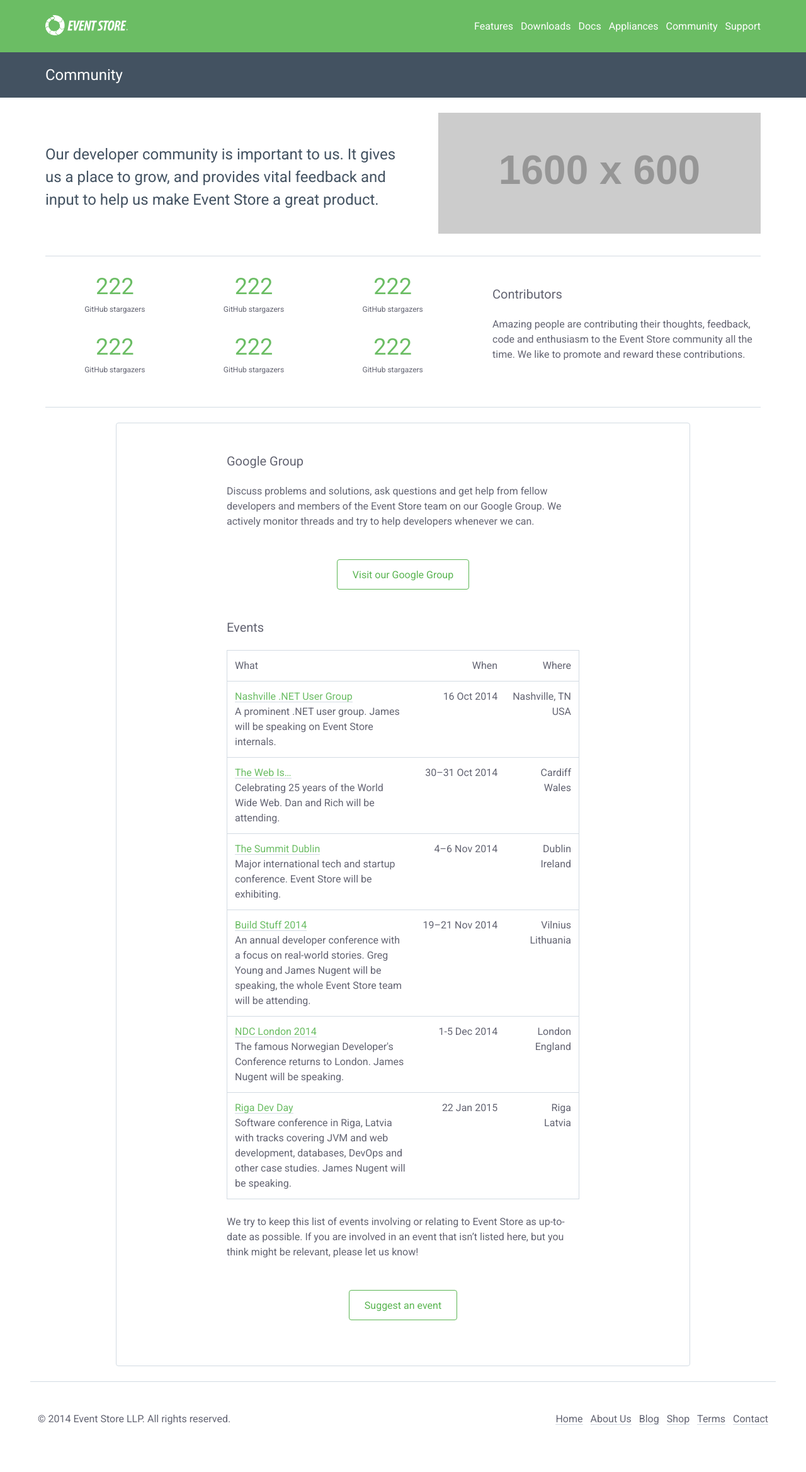
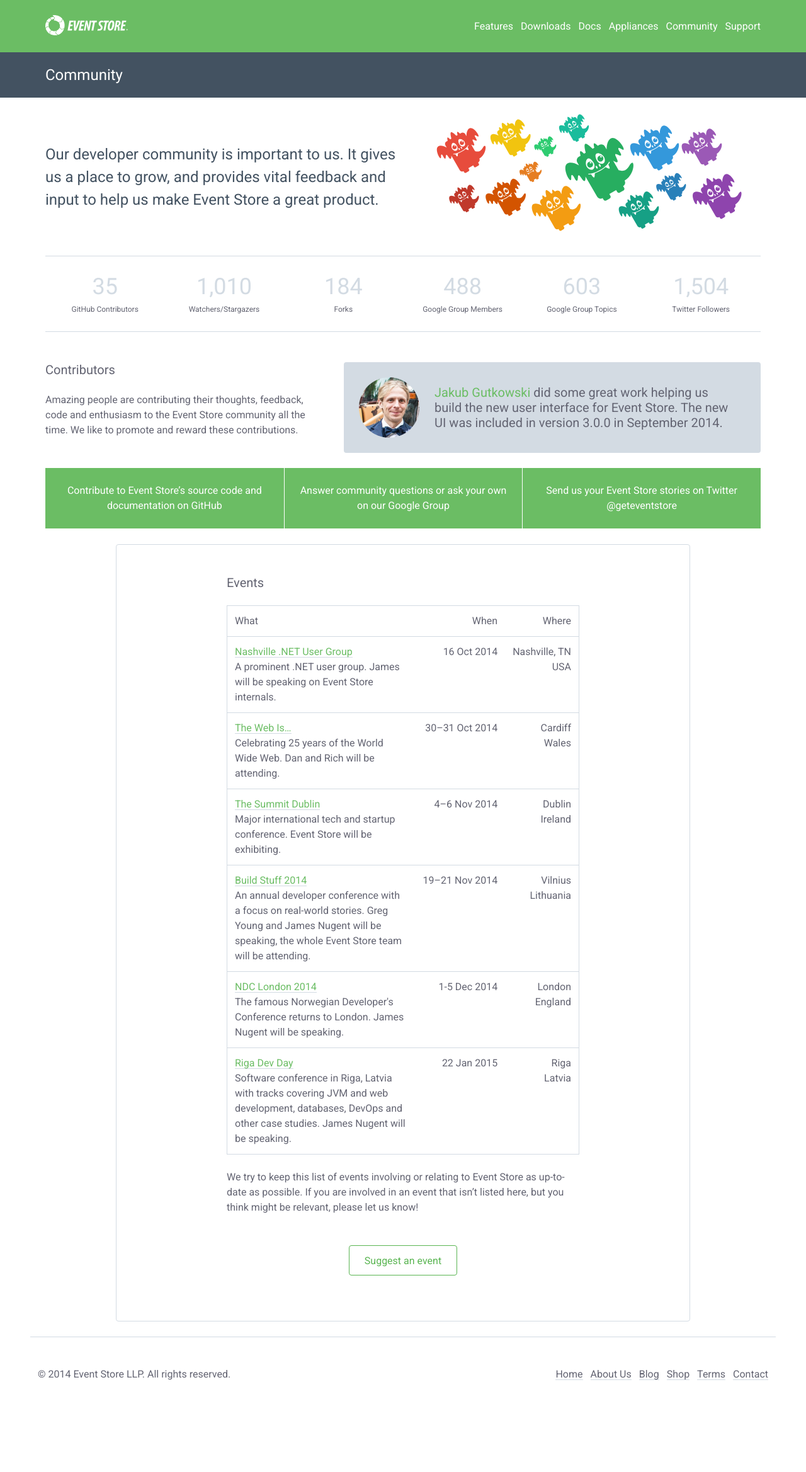
Before and after one commit to sandboxorg/geteventstore.com, a Jekyll site: the page built from community/index.html, in a window 1280 px wide. Shown: the whole page at 63% size. Built offline with Jekyll 4.4.1, drawn with Linux system fonts in a browser that asks for light colours; nearby versions of some CDN libraries; Markdown is read by kramdown in place of the engine named in the settings; after the commit the page ends 2266 px from its top, so only the background shows below that.

Commit message:
Added contributions section to the community page

```diff
--- a/_config.yml
+++ b/_config.yml
@@ -1,6 +1,6 @@
 name: "Event Store"
 description: "The open-source, functional database with Complex Event Processing in JavaScript."
-url: "http://geteventstore.dev"
+url: "http://geteventstore.com"
 permalink: /blog/:year:month:day/:title/index.html
 markdown: redcarpet
 highlighter: pygments
--- a/community/index.html
+++ b/community/index.html
@@ -20,47 +20,57 @@ title: "Community"
     </div>
     <div class="inner-container">
         <div class="page-section">
-            <div class="page-section__major">
             <ul class="contribution-stats">
                 <li class="contribution-stats__stat">
-                        <span class="value">222</span>
-                        <span class="label">GitHub stargazers</span>
+                    <span class="value">35</span>
+                    <span class="label">GitHub Contributors</span>
                 </li>
                 <li class="contribution-stats__stat">
-                        <span class="value">222</span>
-                        <span class="label">GitHub stargazers</span>
+                    <span class="value">1,010</span>
+                    <span class="label">Watchers/Stargazers</span>
                 </li>
                 <li class="contribution-stats__stat">
-                        <span class="value">222</span>
-                        <span class="label">GitHub stargazers</span>
+                    <span class="value">184</span>
+                    <span class="label">Forks</span>
                 </li>
                 <li class="contribution-stats__stat">
-                        <span class="value">222</span>
-                        <span class="label">GitHub stargazers</span>
+                    <span class="value">488</span>
+                    <span class="label">Google Group Members</span>
                 </li>
                 <li class="contribution-stats__stat">
-                        <span class="value">222</span>
-                        <span class="label">GitHub stargazers</span>
+                    <span class="value">603</span>
+                    <span class="label">Google Group Topics</span>
                 </li>
                 <li class="contribution-stats__stat">
-                        <span class="value">222</span>
-                        <span class="label">GitHub stargazers</span>
+                    <span class="value">1,504</span>
+                    <span class="label">Twitter Followers</span>
                 </li>
             </ul>
         </div>
+    </div>
+    <div class="inner-container">
+        <div class="page-section--no-border">
             <div class="page-section__minor">
                 <h2>Contributors</h2>
                 <p>Amazing people are contributing their thoughts, feedback, code and enthusiasm to the Event Store community all the time. We like to promote and reward these contributions.</p>
             </div>
+            <div class="page-section__major">
+                <div class="community-feature">
+                    <img src="jakub-gutkowski.png" class="community-feature__image">
+                    <p class="community-feature__description"><a href="https://github.com/Gutek">Jakub Gutkowski</a> did some great work helping us build the new user interface for Event Store. The new UI was included in version 3.0.0 in September 2014.</p>
                 </div>
+            </div>
+        </div>
+    </div>
+    <div class="inner-container">
+        <ul class="c2a-buttons">
+            <li class="c2a-buttons__item"><a href="https://github.com/eventstore/eventstore">Contribute to Event Store’s source code and documentation on GitHub</a></li>
+            <li class="c2a-buttons__item"><a href="https://groups.google.com/forum/#!forum/event-store">Answer community questions or ask your own on our Google Group</a></li>
+            <li class="c2a-buttons__item"><a href="https://twitter.com/geteventstore">Send us your Event Store stories on Twitter @geteventstore</a></li>
+        </ul>
     </div>
     <div class="container">
 		<div class="page-main">
-			<h2>Google Group</h2>
-			<p>Discuss problems and solutions, ask questions and get help from fellow developers and members of the Event Store team on our Google Group. We actively monitor threads and try to help developers whenever we can.</p>
-			<p class="call-to-action">
-				<a href="https://groups.google.com/forum/#!forum/event-store" class="btn btn--secondary">Visit our Google Group</a>
-			</p>
 			<h2>Events</h2>
 			<table class="table-events">
 				<thead>
```
Also changed, not shown: _sass/_contributor-stats.scss (+6 -9 lines), _sass/_page-section.scss (+81 -3 lines), index.html (+2 -41 lines), community/jakub-gutkowski.png (added), community/rich-knight.jpg (added), css/main5.css, images/community-ouros.svg, 1 other file. Lines whose indentation alone changed are shown as unchanged.
